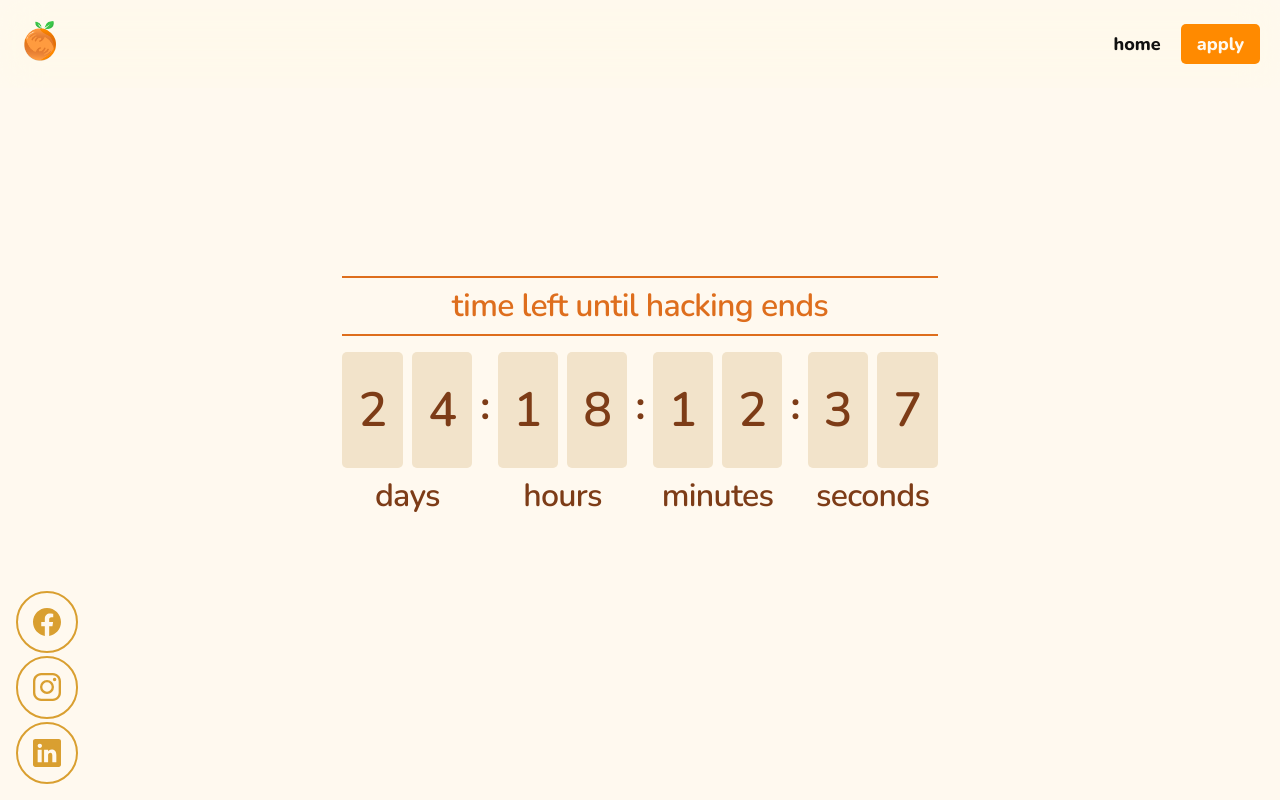
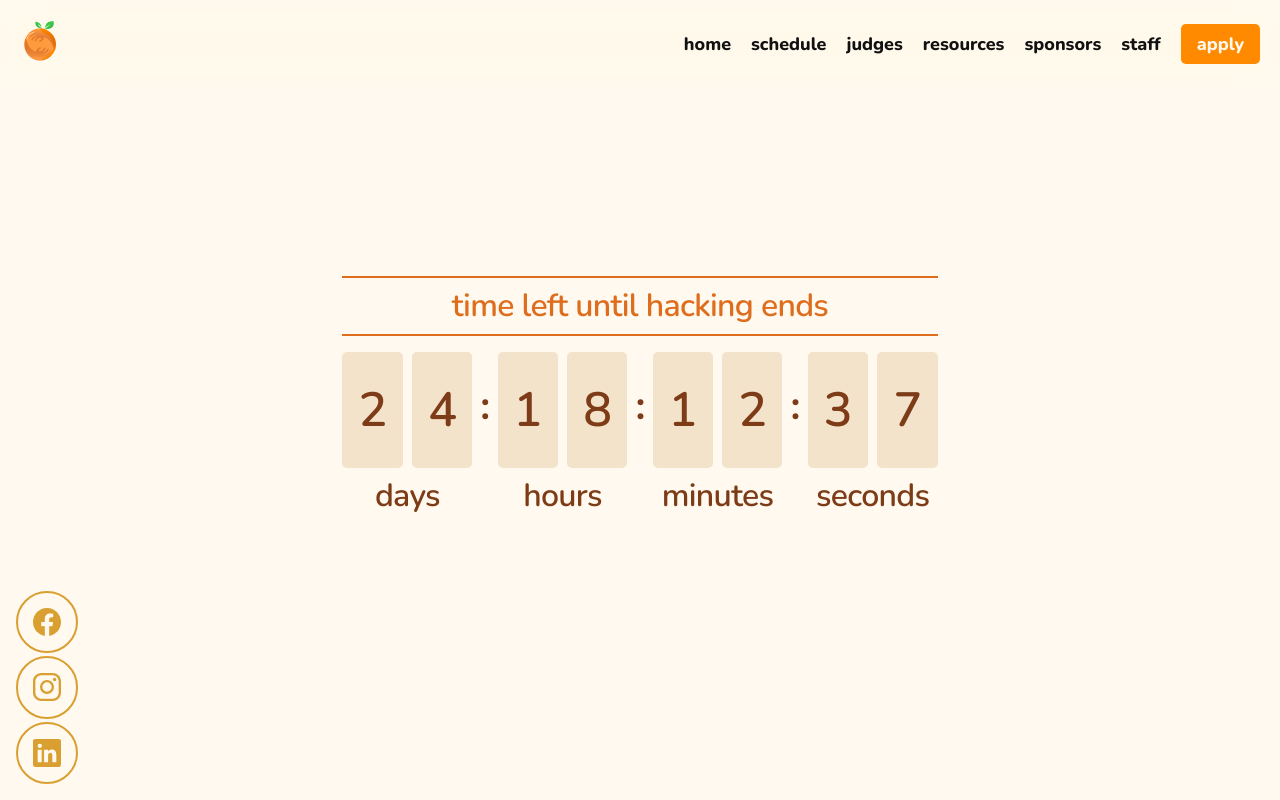
Before and after one commit to citrushack/cutiehack2021, a Next.js app: page /live in a window 1280 px wide. Shown: the top 800 px of the page. Built offline with nearby package versions, Linux system fonts and the light colour scheme; no server answers.

Commit message:
Add navlinks

```diff
--- a/components/Nav.js
+++ b/components/Nav.js
@@ -246,6 +246,70 @@ export default function Nav() {
                   </NavLink>
                 </>
               )}
+              {router.pathname === '/live' && (
+                <>
+                  <NavLink
+                    activeClass='active'
+                    to='Schedule'
+                    spy={true}
+                    smooth={true}
+                    offset={-70}
+                    duration={500}
+                    className={styles.tab}
+                    onClick={() => setOpen(false)}
+                  >
+                    schedule
+                  </NavLink>
+                  <NavLink
+                    activeClass='active'
+                    to='Judges'
+                    spy={true}
+                    smooth={true}
+                    offset={-70}
+                    duration={500}
+                    className={styles.tab}
+                    onClick={() => setOpen(false)}
+                  >
+                    judges
+                  </NavLink>
+                  <NavLink
+                    activeClass='active'
+                    to='Resources'
+                    spy={true}
+                    smooth={true}
+                    offset={-70}
+                    duration={500}
+                    className={styles.tab}
+                    onClick={() => setOpen(false)}
+                  >
+                    resources
+                  </NavLink>
+                  <NavLink
+                    activeClass='active'
+                    to='Sponsors'
+                    spy={true}
+                    smooth={true}
+                    offset={-70}
+                    duration={500}
+                    className={styles.tab}
+                    onClick={() => setOpen(false)}
+                  >
+                    sponsors
+                  </NavLink>
+                  <NavLink
+                    activeClass='active'
+                    to='Team'
+                    spy={true}
+                    smooth={true}
+                    offset={-70}
+                    duration={500}
+                    className={styles.tab}
+                    onClick={() => setOpen(false)}
+                  >
+                    staff
+                  </NavLink>
+                </>
+              )}
               {!session ? (
                 <motion.button
                   aria-label='Sign In Button'
--- a/pages/live.js
+++ b/pages/live.js
@@ -38,6 +38,7 @@ export default function Live() {
           heading="time left until hacking ends"
         />
       </section>
+      <Element name="Schedule" className={styles.element}>
         <section className={styles.section2}>
           <div className={styles.wave2}>
             <svg
@@ -55,6 +56,8 @@ export default function Live() {
           <h1>schedule</h1>
 
         </section>
+      </Element>
+      <Element name="Judges" className={styles.element}>
         <section className={styles.section3}>
           <div className={styles.wave3}>
             <svg
@@ -72,6 +75,8 @@ export default function Live() {
           <h1>judges</h1>
 
         </section>
+      </Element>
+      <Element name="Resources" className={styles.element}>
         <section className={styles.section4}>
           <div className={styles.wave4}>
             <svg
@@ -129,8 +134,13 @@ export default function Live() {
             </Link>
           </div>
         </section>
+      </Element>
+      <Element name="Sponsors" className={styles.element}>
         <Sponsors />
+      </Element>
+      <Element name="Team" className={styles.element}>
         <Team />
+      </Element>
     </>
   )
 }
```
Lines whose indentation alone changed are shown as unchanged.
